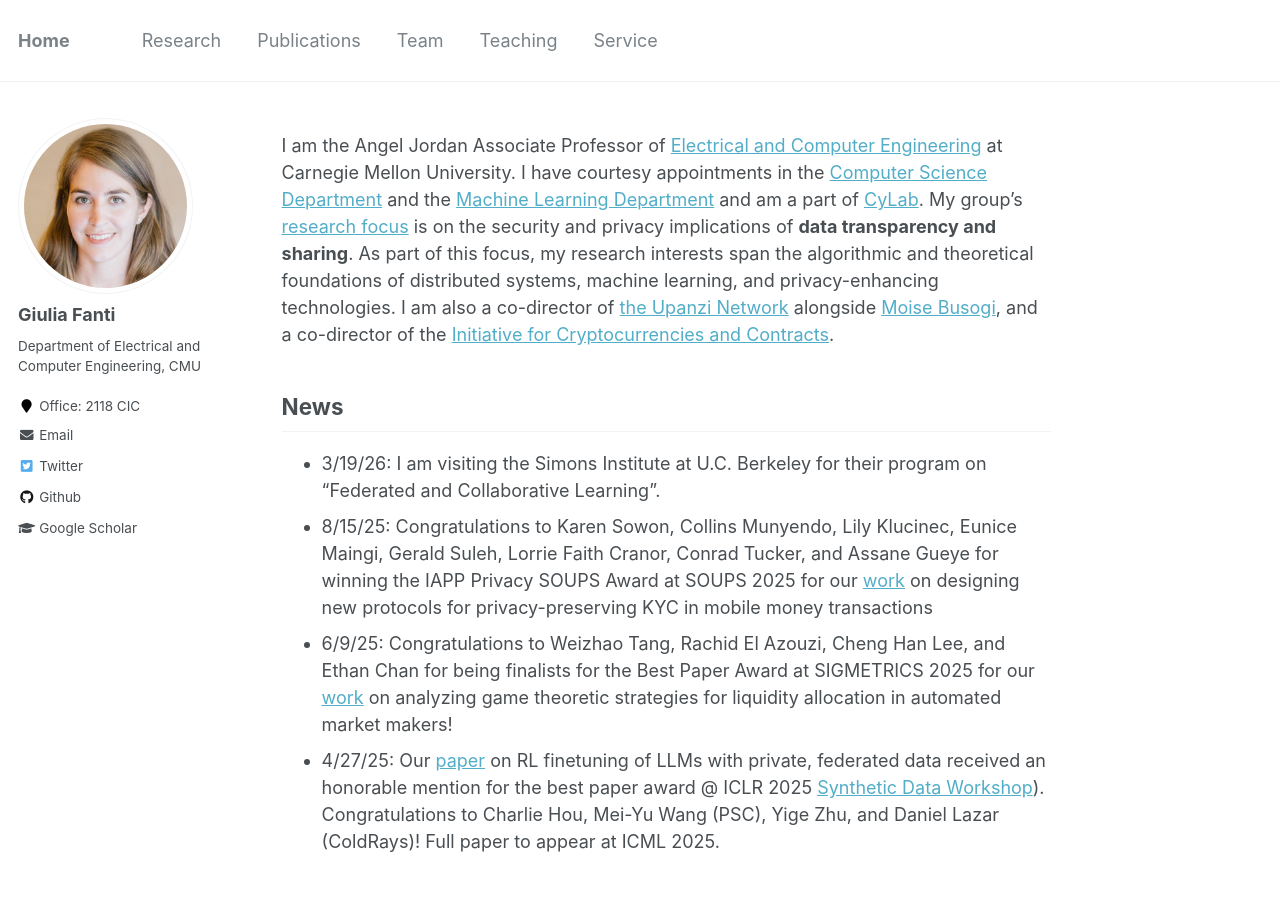
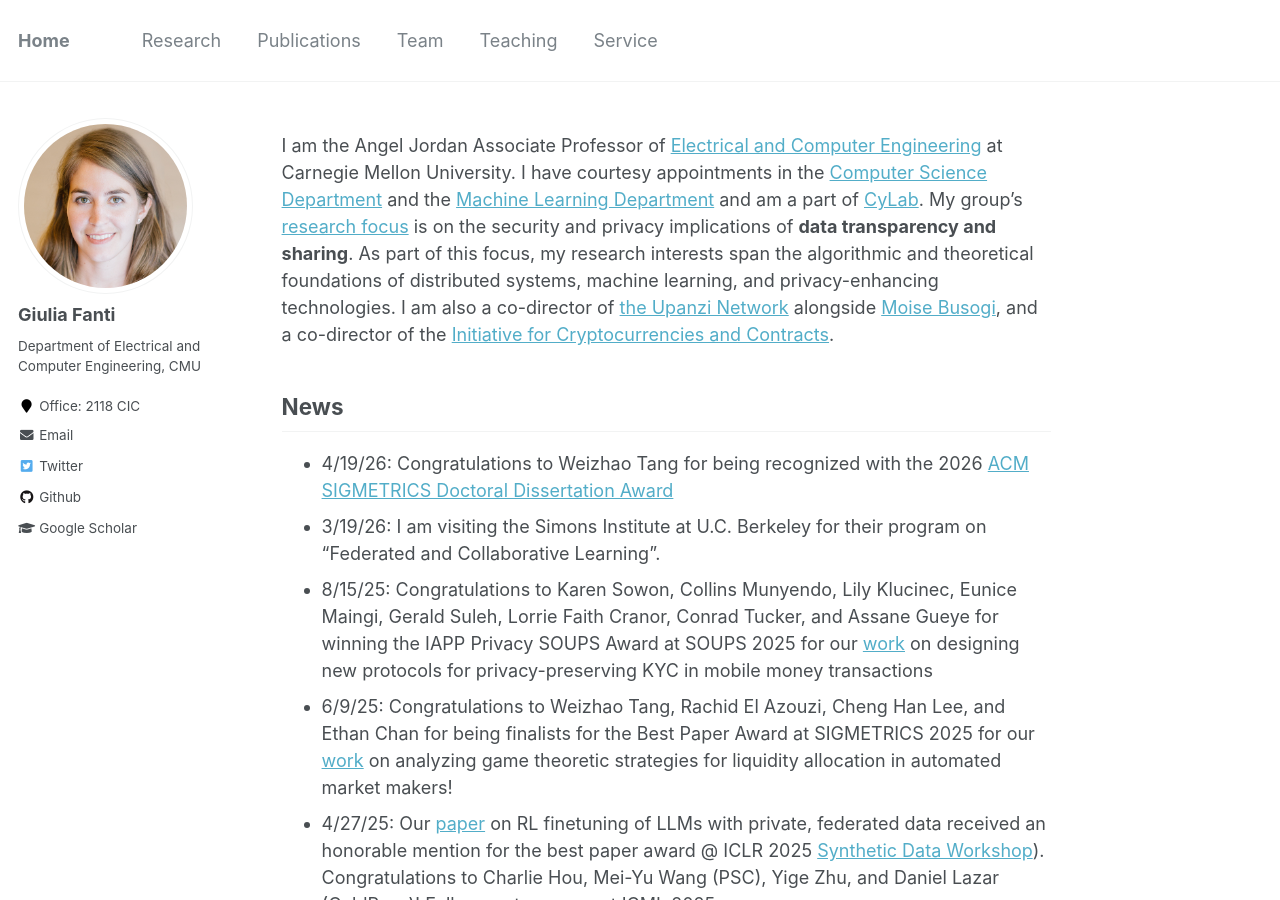
Before and after one commit to gfanti/gfanti.github.io, a Jekyll site: the page built from _pages/about.md, in a window 1280 px wide and 900 px high. Built offline with Jekyll 4.4.1, drawn with Linux system fonts in a browser that asks for light colours.

Commit message:
weizhao award

```diff
--- a/_pages/about.md
+++ b/_pages/about.md
@@ -11,6 +11,7 @@ redirect_from:
 I am the Angel Jordan Associate Professor of <a href="https://ece.cmu.edu">Electrical and Computer Engineering</a> at Carnegie Mellon University. I have courtesy appointments in the <a href="https://www.csd.cs.cmu.edu/">Computer Science Department</a> and the <a href="https://www.ml.cmu.edu/">Machine Learning Department</a> and am a part of  <a href="https://www.cylab.cmu.edu">CyLab</a>. My group's <a href="/research">research focus</a> is on the security and privacy implications of **data transparency and sharing**. As part of this focus, my research interests span the algorithmic and theoretical foundations of distributed systems, machine learning, and privacy-enhancing technologies. I am also a co-director of <a href="https://www.africa.engineering.cmu.edu/research/upanzi/index.html">the Upanzi Network</a> alongside <a href="https://www.africa.engineering.cmu.edu/about/contact/directory/bios/busogi-moise.html">Moise Busogi</a>, and a co-director of the <a href="https://www.initc3.org/">Initiative for Cryptocurrencies and Contracts</a>.
 
 ## News
+* 4/19/26: Congratulations to Weizhao Tang for being recognized with the 2026 <a href="https://www.sigmetrics.org/awards.shtml#doctoraldissertation">ACM SIGMETRICS Doctoral Dissertation Award</a>
 * 3/19/26: I am visiting the Simons Institute at U.C. Berkeley for their program on "Federated and Collaborative Learning".
 * 8/15/25: Congratulations to Karen Sowon, Collins Munyendo, Lily Klucinec, Eunice Maingi, Gerald Suleh, Lorrie Faith Cranor, Conrad Tucker, and Assane Gueye for winning the IAPP Privacy SOUPS Award at SOUPS 2025 for our <a href="https://www.usenix.org/conference/soups2025/presentation/sowon">work</a> on designing new protocols for privacy-preserving KYC in mobile money transactions
 * 6/9/25: Congratulations to Weizhao Tang, Rachid El Azouzi, Cheng Han Lee, and Ethan Chan for being finalists for the Best Paper Award at SIGMETRICS 2025 for our <a href="https://ui.adsabs.harvard.edu/abs/2024arXiv241110399T/abstract">work</a> on analyzing game theoretic strategies for liquidity allocation in automated market makers!
```
